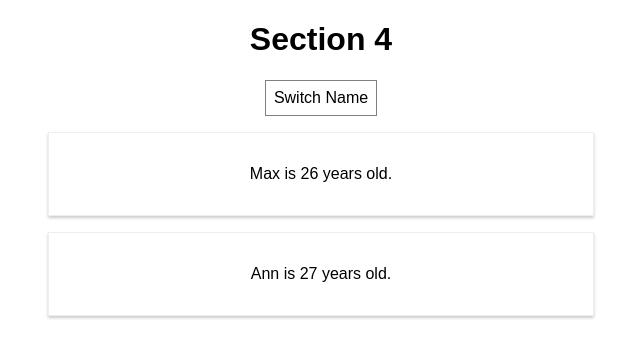
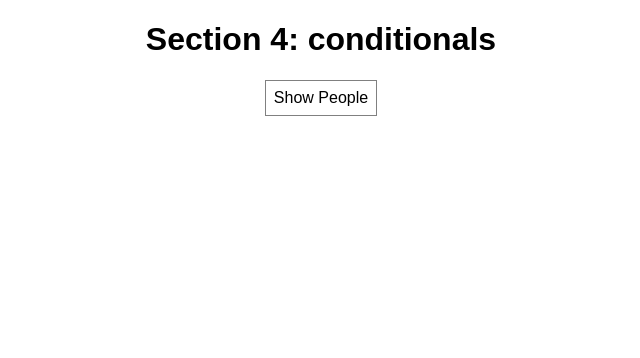
Before and after one commit to tetianakh/react-redux-udemy, a React (Create React App) app in the folder section4/: page / in a window 1280 px wide. Shown: the top 358 px of the page, without its empty margins (319-959 px from the left). Built offline with nearby package versions, Linux system fonts and the light colour scheme.

Commit message:
Section 4, Lecture 49

```diff
--- a/section4/src/App.js
+++ b/section4/src/App.js
@@ -9,10 +9,13 @@ class App extends Component {
     people: [
       {name: 'Max', age: 26},
       {name: 'Ann', age: 27},
-    ]
+    ],
+    showPeople: false
   }
 
-  switchNameHandler = (phase) => {
+  showPeopleHandler = () => {
+    const doesShow = this.state.showPeople;
+    this.setState({showPeople: !doesShow});
   }
 
 
@@ -27,16 +30,20 @@ class App extends Component {
 
     return (
       <div className="App">
-        <h1>Section 4</h1>
+        <h1>Section 4: conditionals</h1>
         <button style={style}
-          onClick={this.switchNameHandler}>Switch Name</button>
+          onClick={this.showPeopleHandler}>{this.state.showPeople ? "Hide" : "Show"} People</button>
+        {
+          this.state.showPeople ?
+            <div>
               <Person
                 name={this.state.people[0].name}
                 age={this.state.people[0].age} />
               <Person
                 name={this.state.people[1].name}
                 age={this.state.people[1].age} />
-
+            </div> : null
+        }
       </div>
     );
   }
```
Lines whose indentation alone changed are shown as unchanged.
